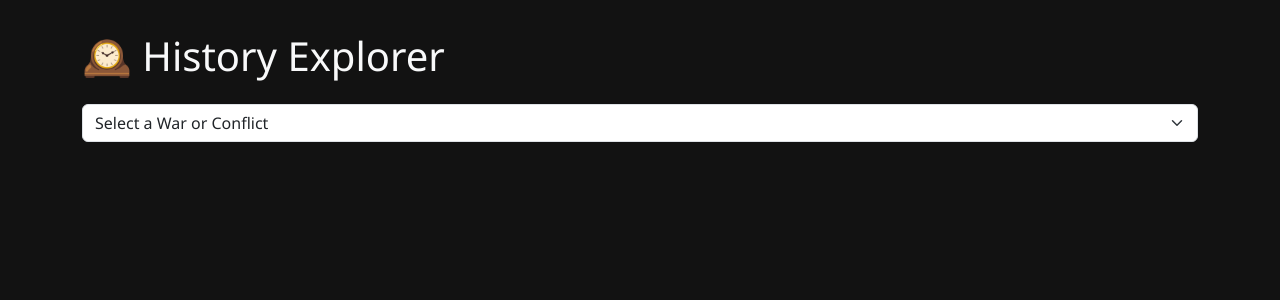
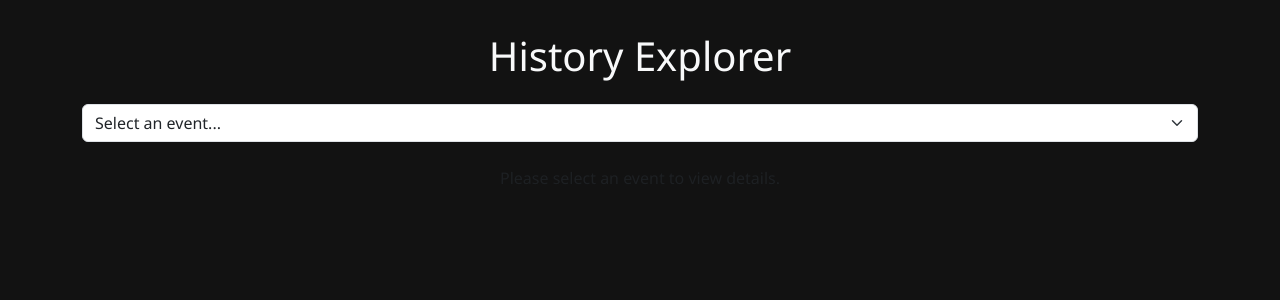
Before and after one commit to fr3ddy0353/history-api, a Flask app: page / in a window 1280 px wide. Shown: the top 300 px of the page. Run offline with Flask 3, Linux system fonts and the light colour scheme; data comes from the database, SQL or seed files in the repository.

```diff
--- a/app.py
+++ b/app.py
@@ -22,4 +22,4 @@ def index():
     return render_template('index.html', events=events, selected_event=selected_event, sections=sections)
 
 if __name__ == '__main__':
-    app.run(debug=True)
+    app.run(host='0.0.0.0', port=8080, debug=True)
--- a/templates/index.html
+++ b/templates/index.html
@@ -1,9 +1,10 @@
 <!DOCTYPE html>
 <html lang="en">
 <head>
-    <meta charset="UTF-8">
+    <meta charset="UTF-8" />
+    <meta name="viewport" content="width=device-width, initial-scale=1" />
     <title>History Explorer</title>
-    <link href="https://cdn.jsdelivr.net/npm/bootstrap@5.3.3/dist/css/bootstrap.min.css" rel="stylesheet">
+    <link href="https://cdn.jsdelivr.net/npm/bootstrap@5.3.3/dist/css/bootstrap.min.css" rel="stylesheet" />
     <style>
         body {
             background-color: #121212;
@@ -17,7 +18,7 @@
         }
         .btn-custom {
             background-color: #343a40;
-            color: #ffffff;
+            color: #fff;
             border: none;
         }
         .btn-custom:hover {
@@ -25,6 +26,10 @@
         }
         .accordion-button {
             background-color: #1e1e1e;
+            color: #fff;
+        }
+        .accordion-button:not(.collapsed) {
+            background-color: #343a40;
             color: #fff;
         }
         .accordion-body {
@@ -37,46 +42,55 @@
         a {
             color: #81d4fa;
         }
+        @media (max-width: 576px) {
+            select.form-select {
+                margin-bottom: 1rem;
+            }
+            .accordion-button {
+                padding: 1rem 1.25rem;
+                font-size: 1rem;
+            }
+        }
     </style>
 </head>
 <body>
     <div class="container">
-        <h1 class="mb-4">🕰️ History Explorer</h1>
+        <h1 class="mb-4 text-center">History Explorer</h1>
 
-        <form method="GET" action="/" class="mb-4">
-            <select name="event_id" class="form-select" onchange="this.form.submit()">
-                <option value="">Select a War or Conflict</option>
+        <select id="eventSelect" class="form-select mb-4" aria-label="Select Historical Event">
+            <option selected disabled>Select an event...</option>
             {% for event in events %}
-                    <option value="{{ event[0] }}" {% if selected_event and selected_event[0] == event[0] %}selected{% endif %}>
-                        {{ event[1] }}
-                    </option>
+                <option value="{{ event.id }}" {% if selected_event and event.id == selected_event.id %}selected{% endif %}>{{ event.name }}</option>
             {% endfor %}
         </select>
-        </form>
 
         {% if selected_event %}
-            <div class="card mb-4 p-4">
-                <h2>{{ selected_event[1] }}</h2>
-                <div class="accordion mt-3" id="accordionSections">
+            <h2 class="mb-3">{{ selected_event.name }}</h2>
+            <div class="accordion" id="eventAccordion">
                 {% for section in sections %}
                 <div class="accordion-item">
                     <h2 class="accordion-header" id="heading{{ loop.index }}">
-                                <button class="accordion-button collapsed" type="button" data-bs-toggle="collapse" data-bs-target="#collapse{{ loop.index }}">
-                                    {{ section[0] }}
+                        <button class="accordion-button collapsed" type="button" data-bs-toggle="collapse" data-bs-target="#collapse{{ loop.index }}" aria-expanded="false" aria-controls="collapse{{ loop.index }}">
+                            {{ section.section_title }}
                         </button>
                     </h2>
-                            <div id="collapse{{ loop.index }}" class="accordion-collapse collapse" data-bs-parent="#accordionSections">
-                                <div class="accordion-body">
-                                    {{ section[1] }}
-                                </div>
+                    <div id="collapse{{ loop.index }}" class="accordion-collapse collapse" aria-labelledby="heading{{ loop.index }}" data-bs-parent="#eventAccordion">
+                        <div class="accordion-body">{{ section.content | safe }}</div>
                     </div>
                 </div>
                 {% endfor %}
             </div>
-            </div>
+        {% else %}
+            <p class="text-center text-muted">Please select an event to view details.</p>
         {% endif %}
     </div>
 
     <script src="https://cdn.jsdelivr.net/npm/bootstrap@5.3.3/dist/js/bootstrap.bundle.min.js"></script>
+    <script>
+        document.getElementById('eventSelect').addEventListener('change', function() {
+            const selectedId = this.value;
+            window.location.href = `/?event_id=${selectedId}`;
+        });
+    </script>
 </body>
 </html>
```
Also changed, not shown: fly.toml (+12 -13 lines), glitch.json (added, +12 -0 lines), refresh_data.py (line endings or trailing spaces), 2 other files. Lines whose indentation alone changed are shown as unchanged.
